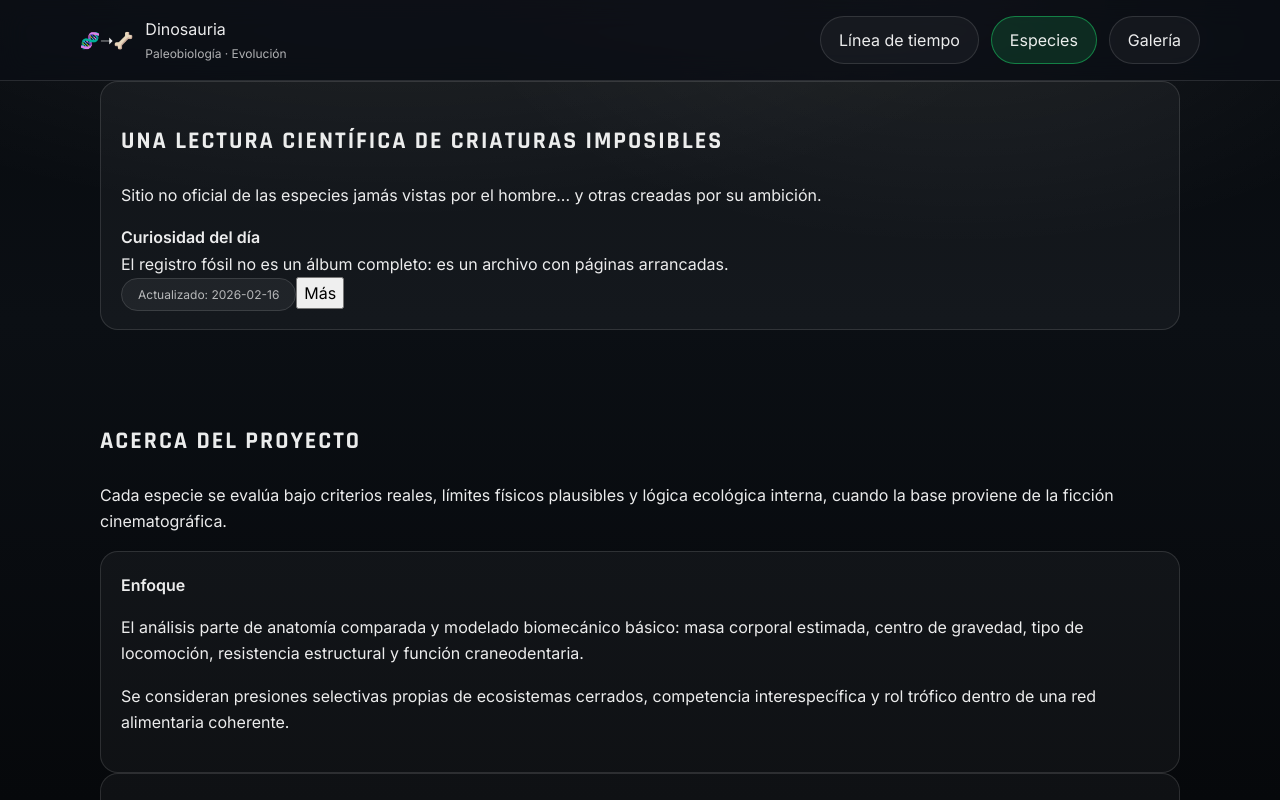
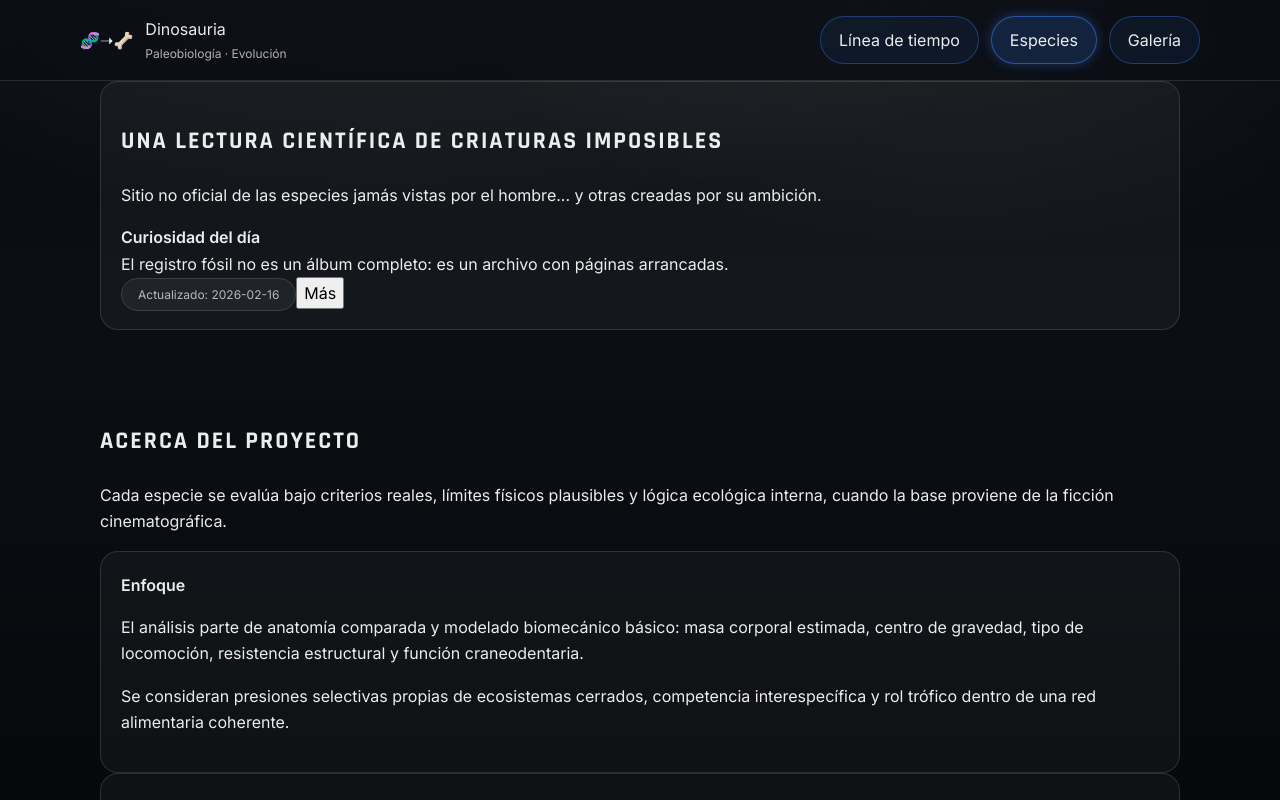
Before and after one commit to lu-developer476/Dinosauria, a React (Vite) app: page / in a window 1280 px wide. Shown: the top 800 px of the page. Built offline with nearby package versions, Linux system fonts and the light colour scheme.

Commit message:
styles.css

```diff
--- a/src/styles.css
+++ b/src/styles.css
@@ -63,25 +63,26 @@ section[id]{scroll-margin-top:90px}
 .nav-btn{
   padding:10px 18px;
   border-radius:999px;
-  border:1px solid var(--line);
-  background:rgba(255,255,255,0.04);
+  border:1px solid rgba(59,130,246,0.35);
+  background:rgba(59,130,246,0.08);
   color:var(--text);
   cursor:pointer;
   transition:0.2s ease;
 }
 
 .nav-btn:hover{
-  background:rgba(255,255,255,0.08);
+  background:rgba(59,130,246,0.16);
   transform:translateY(-1px);
 }
 
 .nav-primary{
-  background:rgba(30,255,122,0.12);
-  border-color:rgba(30,255,122,0.4);
+  background:rgba(59,130,246,0.18);
+  box-shadow: 0 0 12px rgba(59,130,246,0.35);
+  border-color:rgba(59,130,246,0.55);
 }
 
 .nav-primary:hover{
-  background:rgba(30,255,122,0.22);
+  background:rgba(59,130,246,0.28);
 }
 
 /* CARDS */
```
